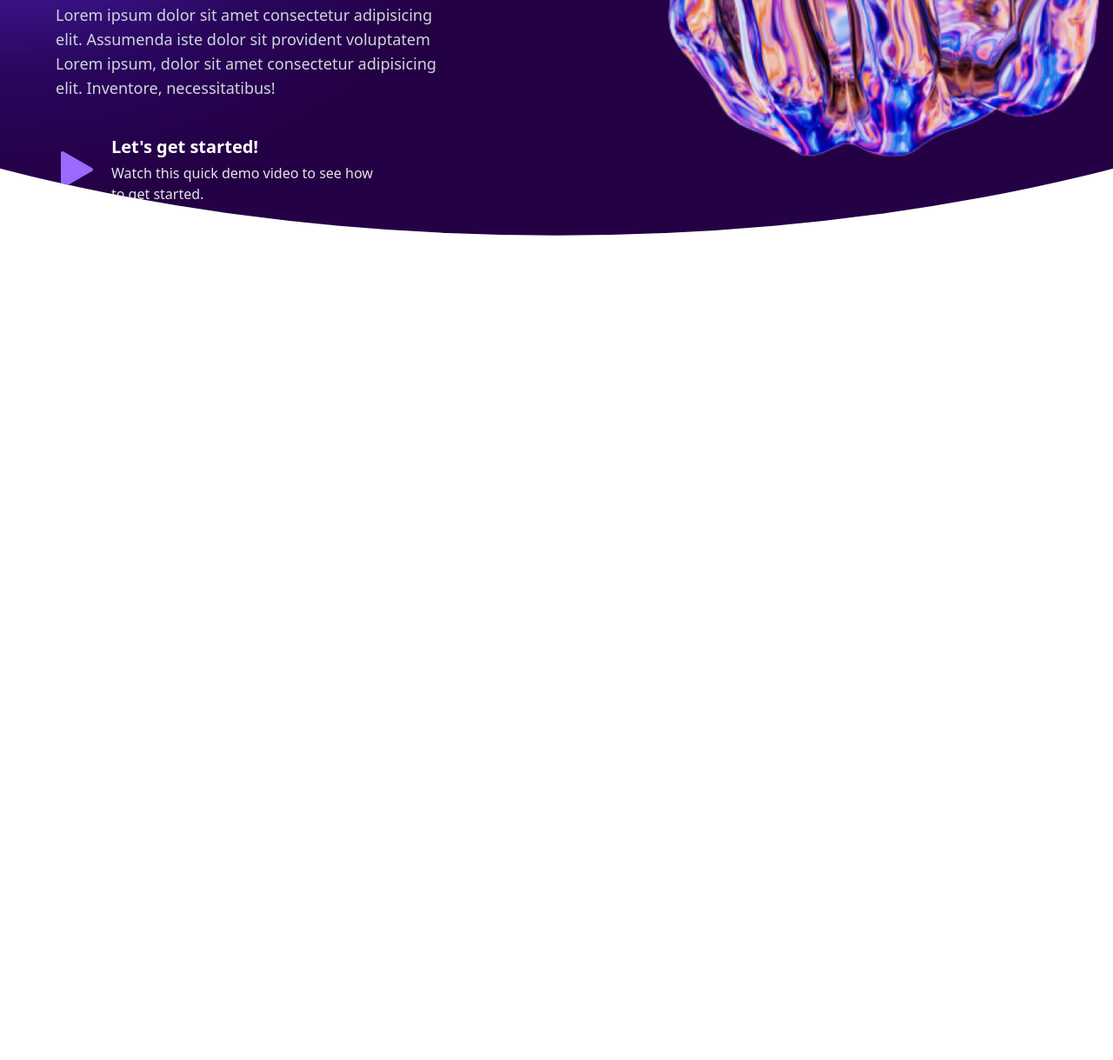
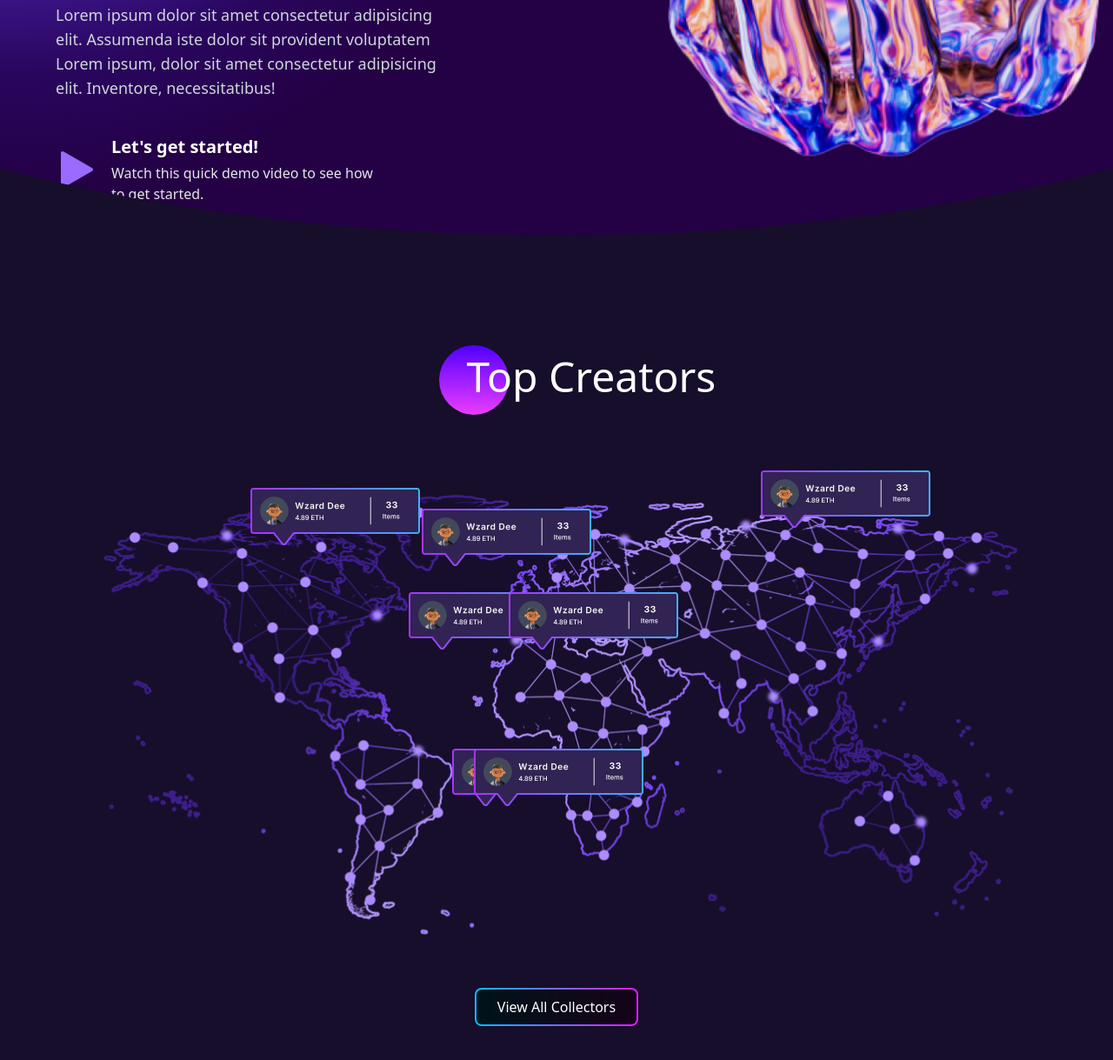
Before and after one commit to CodeMonk21/NFT_Landing_Page, a website: page public/index.html in a window 1280 px wide. Shown: the part 467-1686 px from the top of the page at 87% size. Before the commit the page ends 820 px from the top, so only its background shows below. Drawn offline with nearby package versions, Linux system fonts and the light colour scheme; files that its build step writes are made by us from their sources.

Commit message:
creators section done

```diff
--- a/public/index.html
+++ b/public/index.html
@@ -16,7 +16,7 @@
         }
     </style>
 </head>
-<body>
+<body class="bg-[#160E2A]">
     <header class="custom-gradient rounded-bottom">
         <nav class="bg-[rgba(255,255,255,0.1)] flex justify-between items-center py-4 px-10 text-slate-50 border-b-2 z-50 backdrop-blur-[15px] relative w-full">
             <img src="/assets/logo.png" alt="">
@@ -52,6 +52,29 @@
             </div>
         </section>
     </header>
+    <main>
+        <section class="text-white my-10">
+            <div class="flex justify-center items-center relative mb-12">
+                <div class="relative left-12 top-1 w-20 h-20 rounded-full bg-gradient-to-b from-[#5100ff] to-[#eb3cff]"></div>
+                <h1 class="text-5xl z-10 font-sans">Top Creators</h1>
+            </div>
+            <div class="relative">
+                <img class="mx-auto" src="/assets/map.png" alt="map-image">
+                <img class="absolute top-10 left-72"  src="/assets/person.png" alt="person-image">
+                <img class="absolute top-40 left-[470px]"  src="/assets/person.png" alt="person-image">
+                <img class="absolute bottom-44 left-[520px]"  src="/assets/person.png" alt="person-image">
+                <img class="absolute top-16 right-[600px]"  src="/assets/person.png" alt="person-image">
+                <img class="absolute top-5 right-[210px]"  src="/assets/person.png" alt="person-image">
+                <img class="absolute top-40 right-[500px]"  src="/assets/person.png" alt="person-image">
+                <img class="absolute bottom-44 right-[540px]"  src="/assets/person.png" alt="person-image">
+            </div>
+            <div class="flex justify-center mt-8">
+                <div class="w-fit bg-gradient-to-r from-[#00bfff] to-[#e11bff] px-[2px] py-[2px] rounded-lg">
+                    <button class="bg-[rgba(0,0,0,0.9)] px-6 py-2 rounded-md">View All Collectors</button>
+                </div>
+            </div>
+        </section>
+    </main>
 
 </body>
 </html>
```
